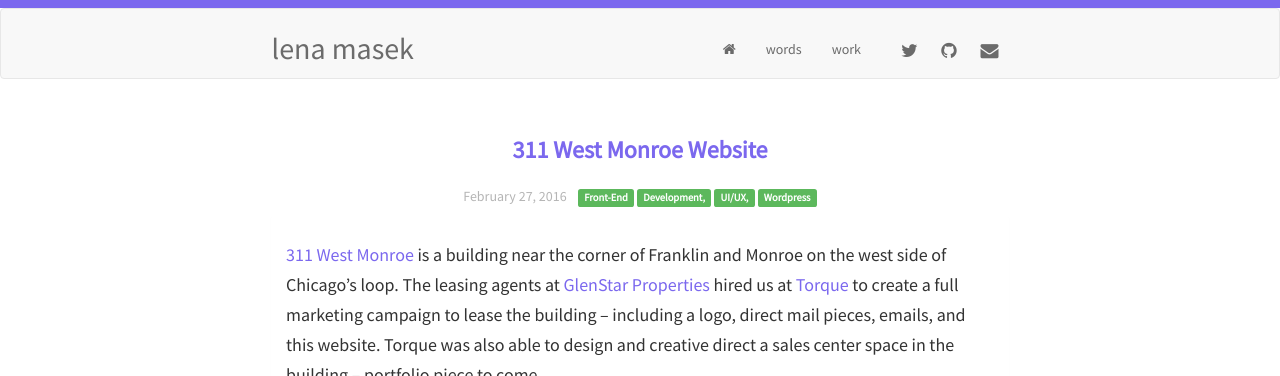
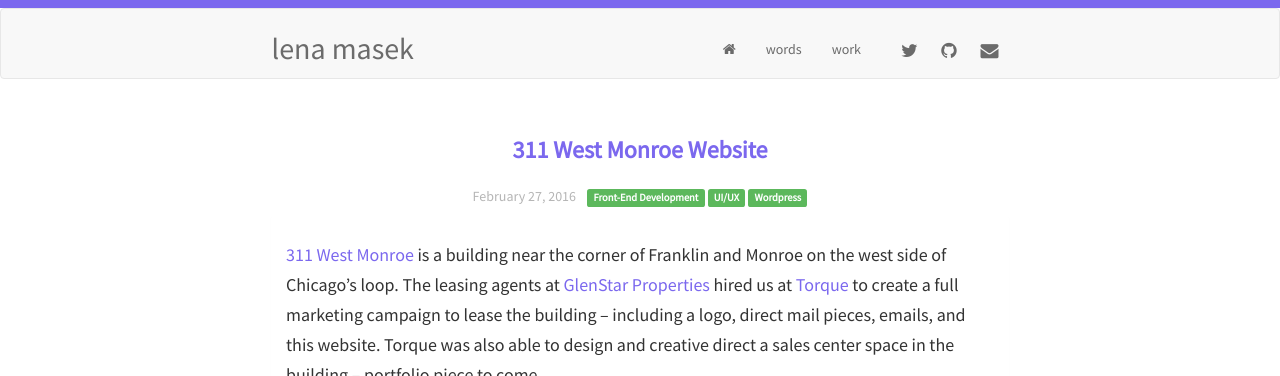
Before and after one commit to lenamasek/lenamasek.github.io, a Jekyll site: the page built from _posts/2016-02-27-311-west-monroe.markdown, in a window 1280 px wide, cut to the strip 0-376 px from the top of the page. Built offline with Jekyll 4.4.1, drawn with Linux system fonts in a browser that asks for light colours; nearby versions of some CDN libraries.

Commit message:
changing tags to a YAML string

```diff
--- a/_posts/2016-02-27-311-west-monroe.markdown
+++ b/_posts/2016-02-27-311-west-monroe.markdown
@@ -4,7 +4,7 @@ title:  "311 West Monroe Website"
 date:   2016-02-27
 category: project
 image: assets/images/311Monroe-Portfolio-preview.png
-tags: Front-End Development, UI/UX, Wordpress
+tags: [Front-End Development, UI/UX, Wordpress]
 ---
 
 [311 West Monroe](http://311wmonroe.com) is a building near the corner of Franklin and Monroe on the west side of Chicago's loop. The leasing agents at [GlenStar Properties](http://glenstar.com/) hired us at [Torque](http://torque.digital) to create a full marketing campaign to lease the building – including a logo, direct mail pieces, emails, and this website. Torque was also able to design and creative direct a sales center space in the building – portfolio piece to come.
--- a/static/css/main.css
+++ b/static/css/main.css
@@ -130,7 +130,7 @@ border-left: 5px solid mediumslateblue
 }
 
 .article-tags {
-  color: #a7aab0;
+  color: #ccc;
 /*  font-size: .8125em;
 */  margin-bottom: .8125em;
 }
```
